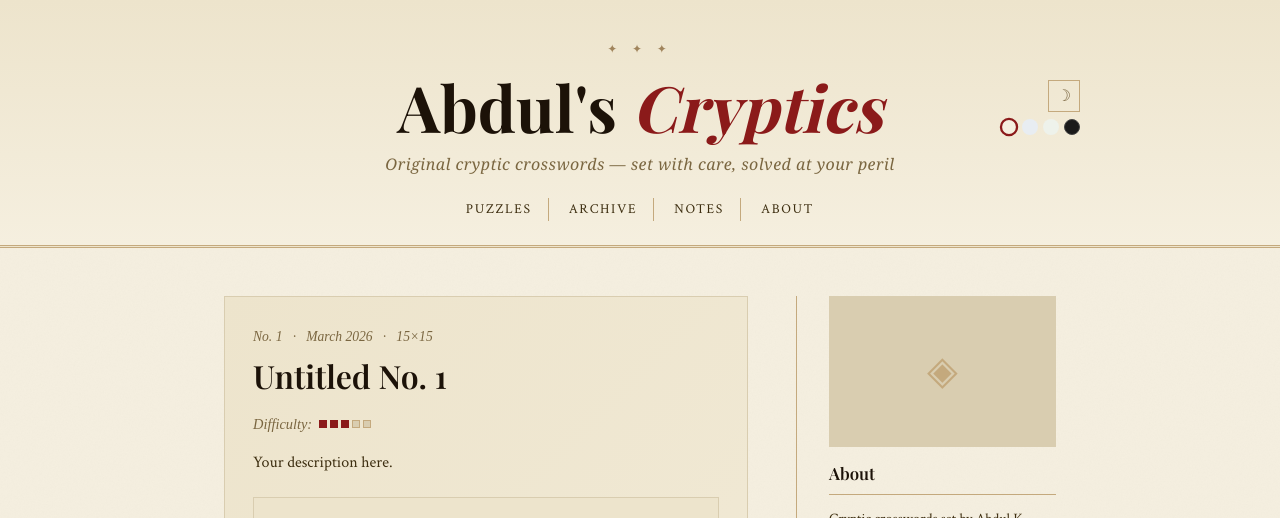
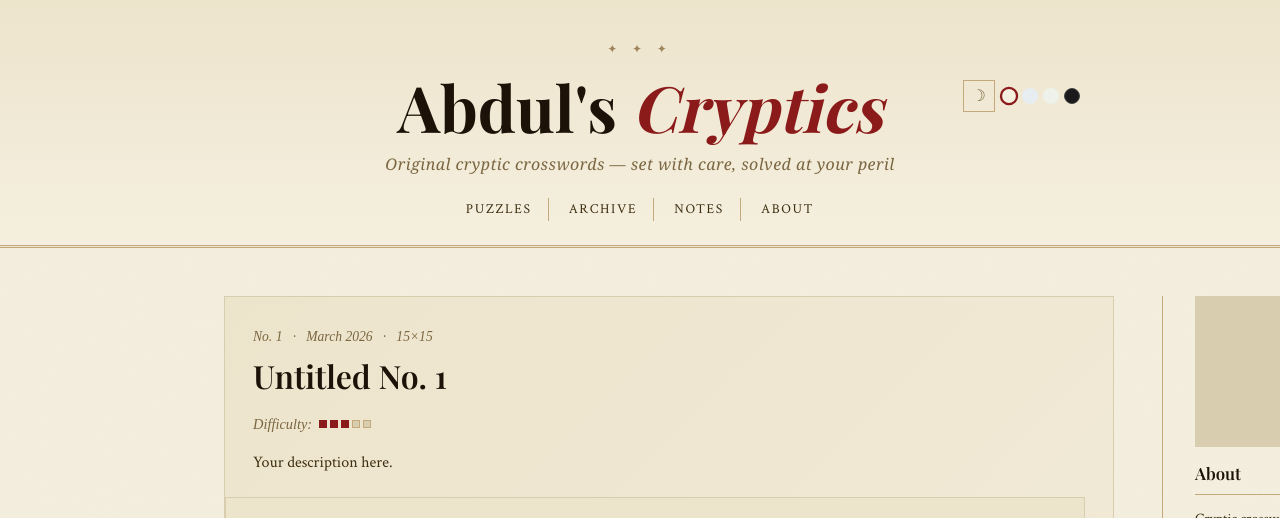
Before and after one commit to abdulkhaleddd/abdulkhaleddd.github.io, a Jekyll site: the page built from _puzzles/puzzle-001.md, in a window 1280 px wide. Shown: the top 518 px of the page. Built offline with Jekyll 4.4.1, drawn with Linux system fonts in a browser that asks for light colours; some web fonts are replaced; some of the changed text lies outside the part shown; grey boxes are pictures that could not be loaded.

Commit message:
Update main.css

```diff
--- a/assets/css/main.css
+++ b/assets/css/main.css
@@ -606,3 +606,21 @@
 .contact-links li a:hover {
   color: var(--ink);
 }
+
+/* TOGGLE BESIDE SWATCHES */
+.theme-controls {
+  flex-direction: row;
+  align-items: center;
+}
+
+/* FULL WIDTH PUZZLE EMBED */
+.puzzle-embed-box {
+  width: calc(100vw - 3rem);
+  max-width: 860px;
+  margin-left: calc(-1.75rem);
+  position: relative;
+}
+
+.puzzle-embed-box iframe {
+  height: 700px;
+}
```
